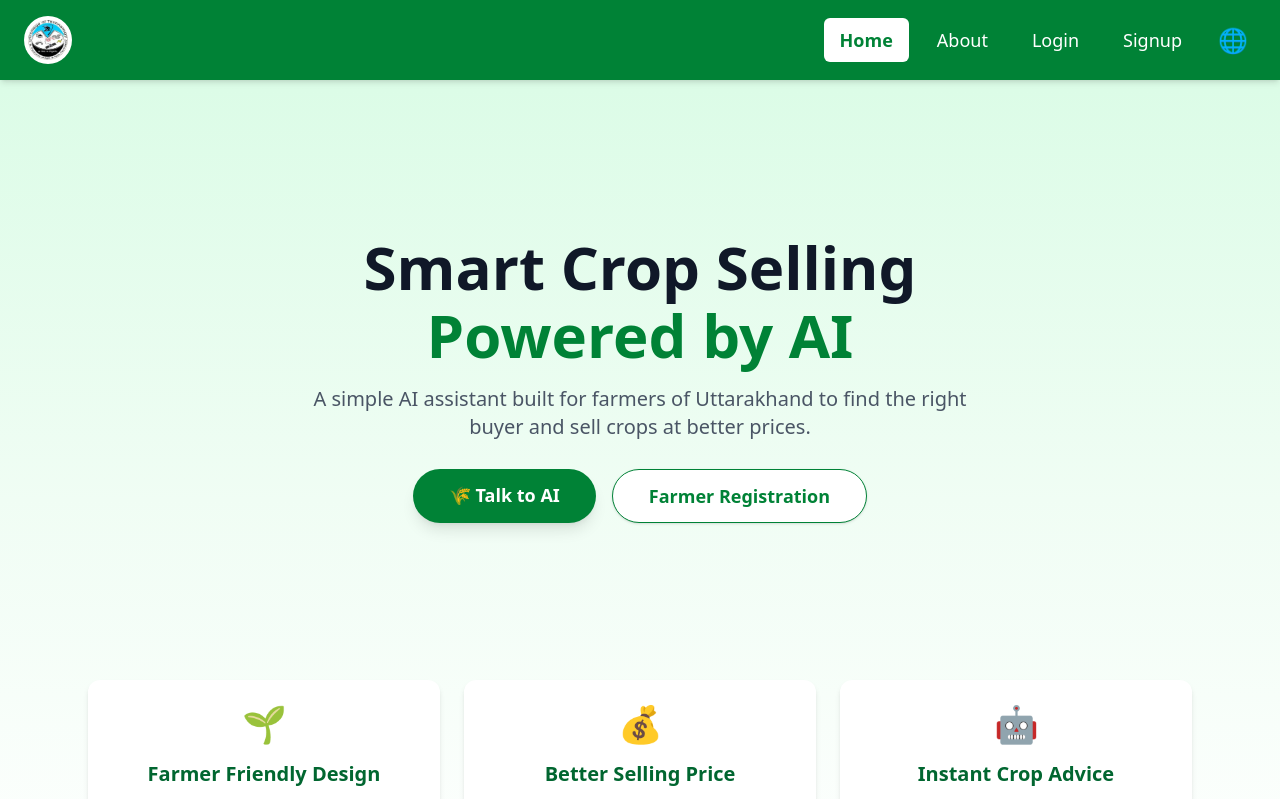
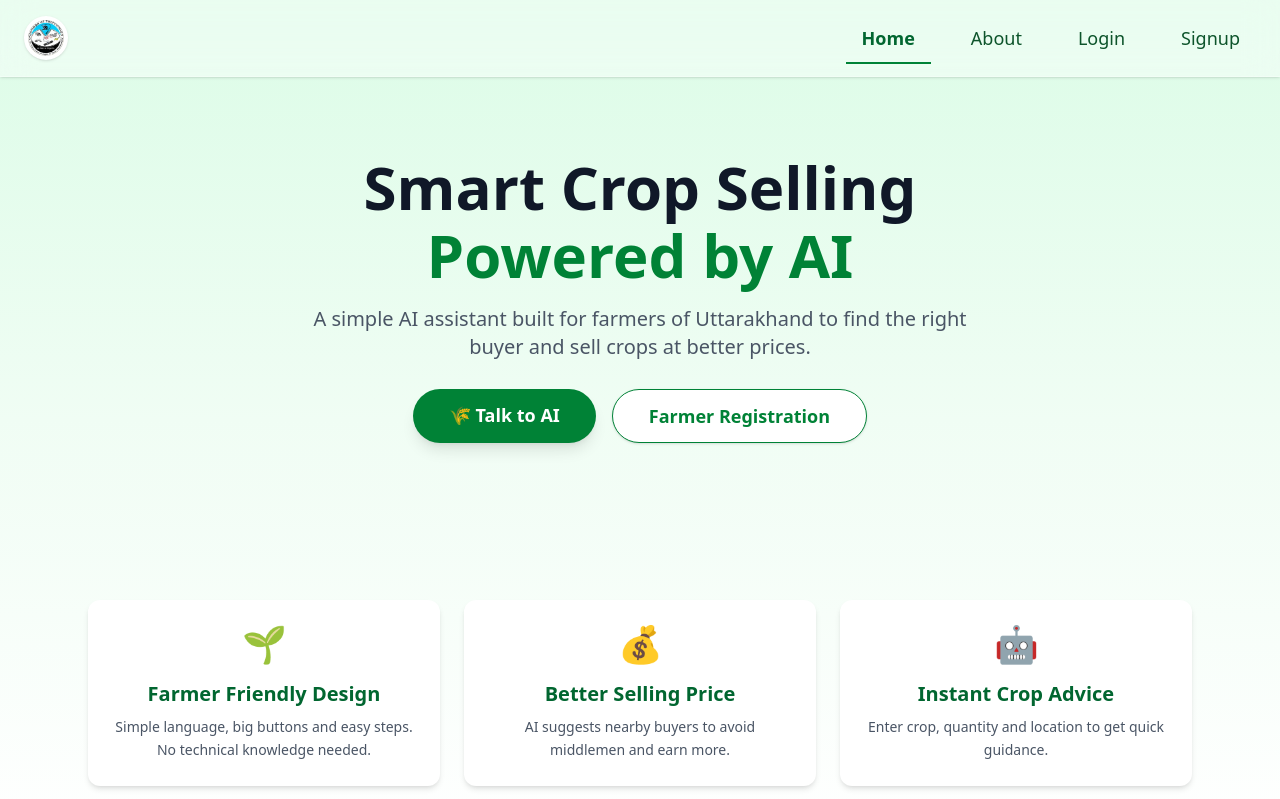
Before and after one commit to Abhay167746/Crop-Selling-Chatbot, a React (Vite) app in the folder frontend/: page / in a window 1280 px wide. Shown: the top 799 px of the page. Built offline with nearby package versions, Linux system fonts and the light colour scheme.

Commit message:
update navbar

```diff
--- a/frontend/src/components/Navbar.jsx
+++ b/frontend/src/components/Navbar.jsx
@@ -1,6 +1,6 @@
 import { NavLink, useNavigate } from "react-router-dom";
 import { useState, useContext } from "react";
-import { motion } from "framer-motion";
+import { motion, AnimatePresence } from "framer-motion";
 import { LanguageContext } from "../context/LanguageContext";
 import collegeLogo from "../assets/cot.jpg";
 
@@ -17,153 +17,128 @@ function Navbar() {
   };
 
   const navLinkStyle = ({ isActive }) =>
-    `block px-4 py-2 rounded-md text-lg transition cursor-pointer
+    `relative px-4 py-2 text-lg transition-all
      ${
        isActive
-         ? "bg-white text-green-700 font-semibold"
-         : "text-white hover:bg-green-600"
-     }`;
+         ? "text-green-800 font-semibold"
+         : "text-green-900 hover:text-green-700"
+     }
+     after:absolute after:left-0 after:-bottom-1
+     after:h-[2px] after:bg-green-700
+     after:transition-all after:duration-300
+     ${isActive ? "after:w-full" : "after:w-0 hover:after:w-full"}
+    `;
 
   return (
     <motion.nav
-      initial={{ y: -40, opacity: 0 }}
+      initial={{ y: -60, opacity: 0 }}
       animate={{ y: 0, opacity: 1 }}
-      transition={{ duration: 0.5 }}
-      className="bg-green-700 px-6 py-4 shadow-md sticky top-0 z-50"
+      transition={{ duration: 0.6, ease: "easeOut" }}
+      className="
+        fixed top-0 left-0 w-full z-50
+        bg-white/40 backdrop-blur-lg
+        border-b border-white/30
+        shadow-sm
+      "
     >
-      {/* TOP BAR */}
-      <div className="flex justify-between items-center">
+      <div className="max-w-7xl mx-auto px-6 py-4 flex justify-between items-center">
+
         {/* LOGO */}
-        <div
+        <motion.div
+          whileHover={{ scale: 1.05 }}
           onClick={() => navigate("/")}
           className="flex items-center gap-3 cursor-pointer"
         >
           <img
             src={collegeLogo}
             alt="College Logo"
-            className="h-12 w-12 rounded-full bg-white p-1"
+            className="h-11 w-11 rounded-full bg-white p-1 shadow"
           />
-        </div>
+        </motion.div>
 
         {/* DESKTOP MENU */}
-        <div className="hidden md:flex items-center gap-3">
-          <NavLink to="/" className={navLinkStyle}>
-            Home
-          </NavLink>
-
-          <NavLink to="/about" className={navLinkStyle}>
-            About
-          </NavLink>
+        <div className="hidden md:flex items-center gap-6">
+          <NavLink to="/" className={navLinkStyle}>Home</NavLink>
+          <NavLink to="/about" className={navLinkStyle}>About</NavLink>
 
           {!isLoggedIn && (
             <>
-              <NavLink to="/login" className={navLinkStyle}>
-                Login
-              </NavLink>
-
-              <NavLink to="/signup" className={navLinkStyle}>
-                Signup
-              </NavLink>
+              <NavLink to="/login" className={navLinkStyle}>Login</NavLink>
+              <NavLink to="/signup" className={navLinkStyle}>Signup</NavLink>
             </>
           )}
 
           {isLoggedIn && (
             <button
               onClick={handleLogout}
-              className="px-4 py-2 text-white hover:bg-red-600 rounded-md transition cursor-pointer"
+              className="
+                px-4 py-2 rounded-full
+                bg-red-500/90 text-white
+                hover:bg-red-600 transition
+              "
             >
               Logout
             </button>
           )}
-
-          <motion.button
-            whileTap={{ rotate: 180, scale: 1.1 }}
-            onClick={toggleLanguage}
-            title="Change Language"
-            className="
-    text-2xl text-white cursor-pointer
-    p-2 rounded-full
-    hover:bg-green-600
-    transition
-  "
-          >
-            🌐
-          </motion.button>
         </div>
 
         {/* HAMBURGER */}
         <button
           onClick={() => setMenuOpen(!menuOpen)}
-          className="md:hidden text-white text-3xl cursor-pointer"
+          className="md:hidden text-3xl text-green-800"
         >
           ☰
         </button>
       </div>
 
       {/* MOBILE MENU */}
-      {menuOpen && (
-        <motion.div
-          initial={{ height: 0, opacity: 0 }}
-          animate={{ height: "auto", opacity: 1 }}
-          transition={{ duration: 0.3 }}
-          className="md:hidden mt-4 bg-green-600 rounded-lg py-3 space-y-1"
-        >
-          <NavLink
-            onClick={() => setMenuOpen(false)}
-            to="/"
-            className={navLinkStyle}
+      <AnimatePresence>
+        {menuOpen && (
+          <motion.div
+            initial={{ opacity: 0, height: 0 }}
+            animate={{ opacity: 1, height: "auto" }}
+            exit={{ opacity: 0, height: 0 }}
+            transition={{ duration: 0.3 }}
+            className="md:hidden bg-white/80 backdrop-blur-lg px-6 py-4 space-y-3"
           >
-            Home
-          </NavLink>
+            <NavLink onClick={() => setMenuOpen(false)} to="/" className={navLinkStyle}>
+              Home
+            </NavLink>
 
-          <NavLink
-            onClick={() => setMenuOpen(false)}
-            to="/about"
-            className={navLinkStyle}
-          >
-            About
-          </NavLink>
+            <NavLink onClick={() => setMenuOpen(false)} to="/about" className={navLinkStyle}>
+              About
+            </NavLink>
 
-          {!isLoggedIn && (
-            <>
-              <NavLink
-                onClick={() => setMenuOpen(false)}
-                to="/login"
-                className={navLinkStyle}
+            {!isLoggedIn && (
+              <>
+                <NavLink onClick={() => setMenuOpen(false)} to="/login" className={navLinkStyle}>
+                  Login
+                </NavLink>
+
+                <NavLink onClick={() => setMenuOpen(false)} to="/signup" className={navLinkStyle}>
+                  Signup
+                </NavLink>
+              </>
+            )}
+
+            {isLoggedIn && (
+              <button
+                onClick={handleLogout}
+                className="block w-full text-left text-red-600 px-4 py-2"
               >
-                Login
-              </NavLink>
+                Logout
+              </button>
+            )}
 
-              <NavLink
-                onClick={() => setMenuOpen(false)}
-                to="/signup"
-                className={navLinkStyle}
-              >
-                Signup
-              </NavLink>
-            </>
-          )}
-
-          {isLoggedIn && (
             <button
-              onClick={handleLogout}
-              className="block w-full text-left px-4 py-2 text-white hover:bg-red-600 rounded-md transition"
+              onClick={toggleLanguage}
+              className="text-lg flex items-center gap-2"
             >
-              Logout
+              🌐 Change Language
             </button>
-          )}
-
-          {/* 🌐 LANGUAGE TOGGLE (MOBILE) */}
-          <motion.button
-            whileTap={{ scale: 0.95 }}
-            onClick={toggleLanguage}
-            className="flex items-center gap-3 px-4 py-2 text-white text-lg
-                       hover:bg-green-700 rounded-md transition"
-          >
-            🌐 <span className="text-sm opacity-80">(Change Language)</span>
-          </motion.button>
-        </motion.div>
-      )}
+          </motion.div>
+        )}
+      </AnimatePresence>
     </motion.nav>
   );
 }
```
Also changed, not shown: 1 other file (tests, documents, lock files or other folders).
